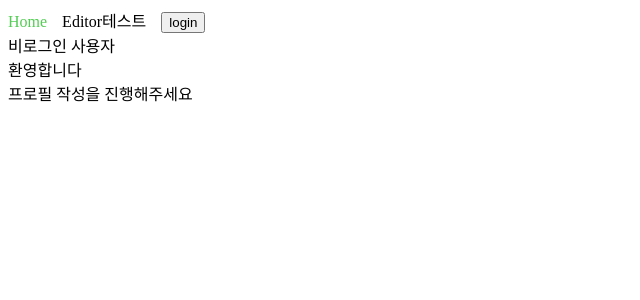
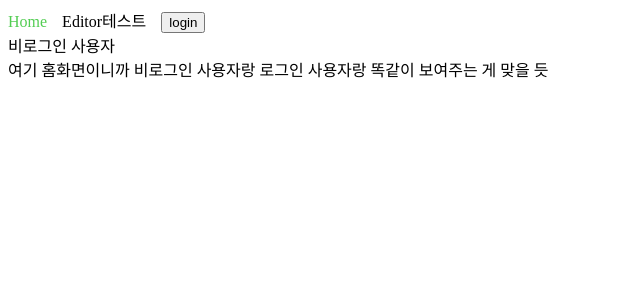
Before and after one commit to 94peterchoi/engda-client-view, a Vue app: page / in a window 1280 px wide. Shown: the top 300 px of the page, without its empty margins (0-640 px from the left). Built offline with nearby package versions, Linux system fonts and the light colour scheme.

Commit message:
[fix] Change some wrong words and add some memos.

```diff
--- a/src/views/HomeView.vue
+++ b/src/views/HomeView.vue
@@ -1,6 +1,11 @@
 <template>
-  <div>환영합니다 {{user.userName}}</div>
-  <RouterLink to="/user/profile/form">프로필 작성을 진행해주세요</RouterLink>
+  <div v-if="user.isLoggedIn">
+    <div>환영합니다 {{user.userName}}</div>
+    <RouterLink to="/user/profile/form">프로필 작성을 진행해주세요</RouterLink>
+  </div>
+  <div v-else>
+    여기 홈화면이니까 비로그인 사용자랑 로그인 사용자랑 똑같이 보여주는 게 맞을 듯
+  </div>
 </template>
 
 <script>
@@ -11,8 +16,5 @@
               user: this.$store.getters.getUser,
           }
       },
-      created: function() {
-          console.log(this.$store.state.user.isLoggedIn);
-      }
   }
 </script>
--- a/src/views/LoginView.vue
+++ b/src/views/LoginView.vue
@@ -8,7 +8,7 @@
 
 <template>
   <div class="login">
-    <h1>This is a login page</h1>
+    <h1>로그인을 해주세요.</h1>
     <div>
       <a :href="GOOGLE_AUTH_URL">
         <img :src=googleLogo alt="Google" />
```
